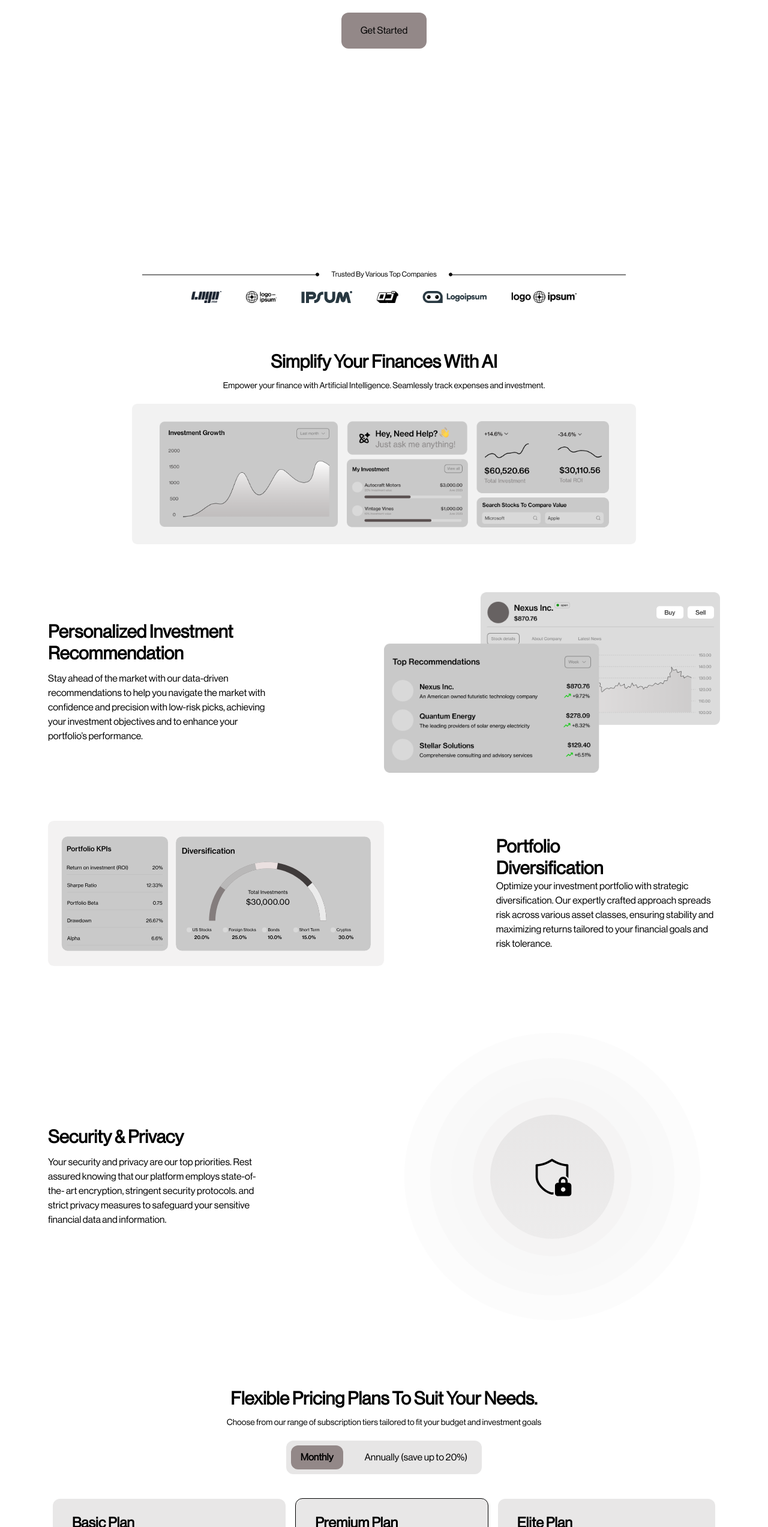
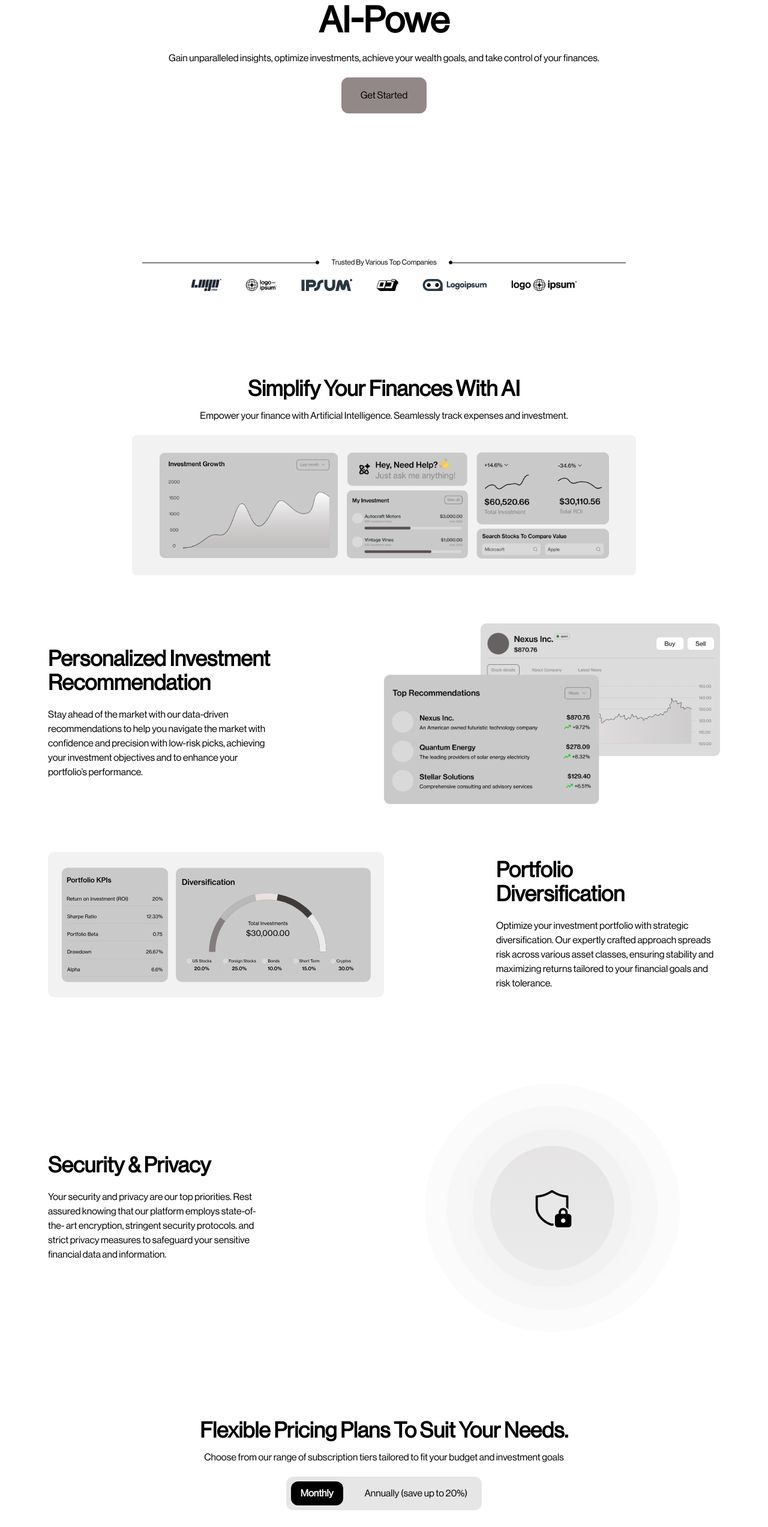
Before and after one commit to oseji/IntelliVest, a React (Vite) app: page / in a window 1280 px wide. Shown: the part 255-2800 px from the top of the page at 60% size. Built offline with nearby package versions, Linux system fonts and the light colour scheme.

Commit message:
made some improvements to design

```diff
--- a/src/Faq.tsx
+++ b/src/Faq.tsx
@@ -48,8 +48,6 @@ const Faq = () => {
 
   //this useEffect handles the visual toggling of the faq after the clickedFaq number changes
   useEffect(() => {
-    // console.log(clickedFaq);
-
     faqRefs.forEach((element, id) => {
       const faq = element.current;
 
@@ -62,7 +60,7 @@ const Faq = () => {
   }, [clickedFaq]);
 
   return (
-    <section className="relative">
+    <section className="relative mt-10 xl:mt-16">
       <div className="flex flex-col md:flex-row items-start lg:justify-between gap-10 lg:gap-20 ">
         <div>
           <h1 className="capitalize text-3xl font-bold">
--- a/src/HeroSection.tsx
+++ b/src/HeroSection.tsx
@@ -11,7 +11,7 @@ import logo6 from "./assets/Logo 6.png";
 const HeroSection = () => {
   return (
     <section className="heroSection" id="about">
-      <div>
+      <div className="my-20 lg:my-40">
         <TypeAnimation
           sequence={[
             "revolutionize your investments with AI-powered management",
@@ -20,14 +20,14 @@ const HeroSection = () => {
             2000,
             "revolutionize your investments with AI-powered management",
           ]}
-          className="w-[360px] md:w-10/12 lg:w-heroHeading mx-auto text-center font-bold  lg:text-5xl md:text-4xl text-2xl capitalize mt-20"
+          className="w-[360px] md:w-10/12 lg:w-[934px] mx-auto text-center font-bold  lg:text-6xl md:text-4xl text-2xl capitalize mt-16 lg:mt-0"
           wrapper="h1"
           speed={20}
           repeat={0}
           cursor={false}
         />
 
-        <p className="text-center mx-auto lg:mt-5 mt-7 text-sm ">
+        <p className="text-center mx-auto lg:mt-5 mt-7 ">
           Gain unparalleled insights, optimize investments, achieve your wealth
           goals, and take control of your finances.
         </p>
--- a/src/Section2.tsx
+++ b/src/Section2.tsx
@@ -13,9 +13,10 @@ const Section2 = () => {
     rest: { scale: 0.75, opacity: 0 },
     beat: {
       scale: [0, 1.1],
-      opacity: [1, 0.5],
+      opacity: [0, 1],
       transition: {
         duration: 1.7,
+        delay: 0.3,
         repeat: Infinity,
         repeatType: "loop" as const,
         ease: "easeInOut",
@@ -48,7 +49,7 @@ const Section2 = () => {
         id="features"
       >
         <div className="md:w-1/2">
-          <h1 className="capitalize text-2xl md:text-3xl font-bold mb-3 lg:w-[427px]">
+          <h1 className="capitalize text-2xl md:text-3xl xl:text-4xl font-bold mb-5 lg:w-[427px]">
             personalized investment recommendation
           </h1>
 
@@ -81,7 +82,7 @@ const Section2 = () => {
         />
 
         <div className="md:w-1/3">
-          <h1 className="md:w-[200px] capitalize text-2xl md:text-3xl font-bold">
+          <h1 className="md:w-[200px] capitalize text-2xl md:text-3xl xl:text-4xl mb-5 font-bold">
             portfolio diversification
           </h1>
 
@@ -96,7 +97,7 @@ const Section2 = () => {
 
       <div className="flex flex-col md:flex-row items-center justify-between gap-10 md:gap-0 pt-20">
         <div className="md:w-1/3">
-          <h1 className="capitalize text-3xl font-bold mb-3">
+          <h1 className="capitalize text-2xl md:text-3xl xl:text-4xl font-bold mb-5">
             Security & Privacy
           </h1>
 
@@ -123,7 +124,6 @@ const Section2 = () => {
             variants={lockVariants}
             initial="rest"
             whileInView="beat"
-            transition={{ delay: 0.9 }}
             cx="322.5"
             cy="311.5"
             rx="287"
@@ -135,7 +135,6 @@ const Section2 = () => {
             variants={lockVariants}
             initial="rest"
             whileInView="beat"
-            transition={{ delay: 0.5 }}
             cx="322.5"
             cy="312"
             rx="237"
@@ -147,7 +146,7 @@ const Section2 = () => {
             variants={lockVariants}
             initial="rest"
             whileInView="beat"
-            transition={{ delay: 0 }}
+            transition={{ delay: 1.5 }}
             cx="322.5"
             cy="311.5"
             rx="196"
--- a/src/Section3.tsx
+++ b/src/Section3.tsx
@@ -15,7 +15,7 @@ const Section3 = () => {
   };
 
   return (
-    <section id="pricing">
+    <div id="pricing">
       <h1 className="sectionHeading">
         Flexible Pricing Plans To Suit Your Needs.
       </h1>
@@ -56,7 +56,7 @@ const Section3 = () => {
         >
           <h1 className="cardHeading">Basic plan</h1>
           <p className="cardSubHeading">
-            Basic Plan Essential tools to manage finances efficiently.
+            Essential tools to manage finances efficiently.
           </p>
 
           <div className="flex flex-row items-end pb-2 border-b border-slate-500">
@@ -98,7 +98,13 @@ const Section3 = () => {
           initial="hidden"
           whileInView="visible"
         >
-          <h1 className="cardHeading">Premium plan</h1>
+          <div className="flex flex-row items-center gap-3">
+            <h1 className="cardHeading">Premium plan</h1>
+            <span className="text-xs px-2 py-0.5 bg-black text-white rounded-lg">
+              Popular
+            </span>
+          </div>
+
           <p className="cardSubHeading">Customizable financial management</p>
 
           <div className="flex flex-row items-end pb-2 border-b border-slate-500">
@@ -177,7 +183,7 @@ const Section3 = () => {
           <button className="cardBtn">get started</button>
         </motion.div>
       </div>
-    </section>
+    </div>
   );
 };
 
--- a/src/index.css
+++ b/src/index.css
@@ -19,11 +19,11 @@ section {
 }
 
 .sectionHeading {
-  @apply capitalize text-center mx-auto text-2xl md:text-3xl font-bold;
+  @apply capitalize text-center mx-auto text-2xl md:text-3xl xl:text-4xl font-bold;
 }
 
 .sectionSubHeading {
-  @apply text-sm text-center mx-auto mt-3;
+  @apply text-center mx-auto mt-3;
 }
 
 .heroSection {
@@ -65,7 +65,7 @@ nav {
 
 /* HERO SECTION */
 .heroLogoGrp {
-  @apply grid grid-cols-3 md:flex md:flex-row md:justify-center md:items-center gap-5 md:gap-10 mt-5 flex-wrap;
+  @apply grid grid-cols-3 md:flex md:flex-row md:justify-center md:items-center gap-5 md:gap-10 mt-5 mb-16 flex-wrap;
 }
 
 .heroLogo {
@@ -73,16 +73,20 @@ nav {
 }
 
 /* SECTION 3 */
+#pricing {
+  @apply lg:min-h-screen px-5 md:px-[62px] py-10;
+}
+
 .activePrice {
-  @apply bg-[#938888] font-bold;
+  @apply bg-black text-white font-bold;
 }
 
 .priceCardsGrp {
-  @apply flex flex-col md:flex-row items-center justify-between mt-10 gap-10 lg:gap-0 flex-wrap;
+  @apply flex flex-col md:flex-row items-center justify-between mt-10 gap-10 lg:gap-10 xl:gap-0 flex-wrap;
 }
 
 .priceCard {
-  @apply w-10/12 md:w-[343px] lg:w-auto 2xl:w-1/4 px-8 py-6 rounded-xl mx-auto bg-[#E7E6E6] bg-opacity-95;
+  @apply w-10/12 md:w-[343px] 2xl:w-1/4 px-7 py-6 rounded-xl mx-auto bg-[#E7E6E6] bg-opacity-95;
 }
 
 .cardHeading {
@@ -90,7 +94,7 @@ nav {
 }
 
 .cardSubHeading {
-  @apply font-light text-sm mt-2;
+  @apply font-light text-sm text-slate-600 mt-2;
 }
 
 .cardPrice {
@@ -98,7 +102,7 @@ nav {
 }
 
 .cardTextGrp {
-  @apply flex flex-row gap-2 items-center py-2 font-light;
+  @apply flex flex-row gap-2 items-center py-2 font-light text-sm text-slate-600;
 }
 
 .cardBtn {
```
